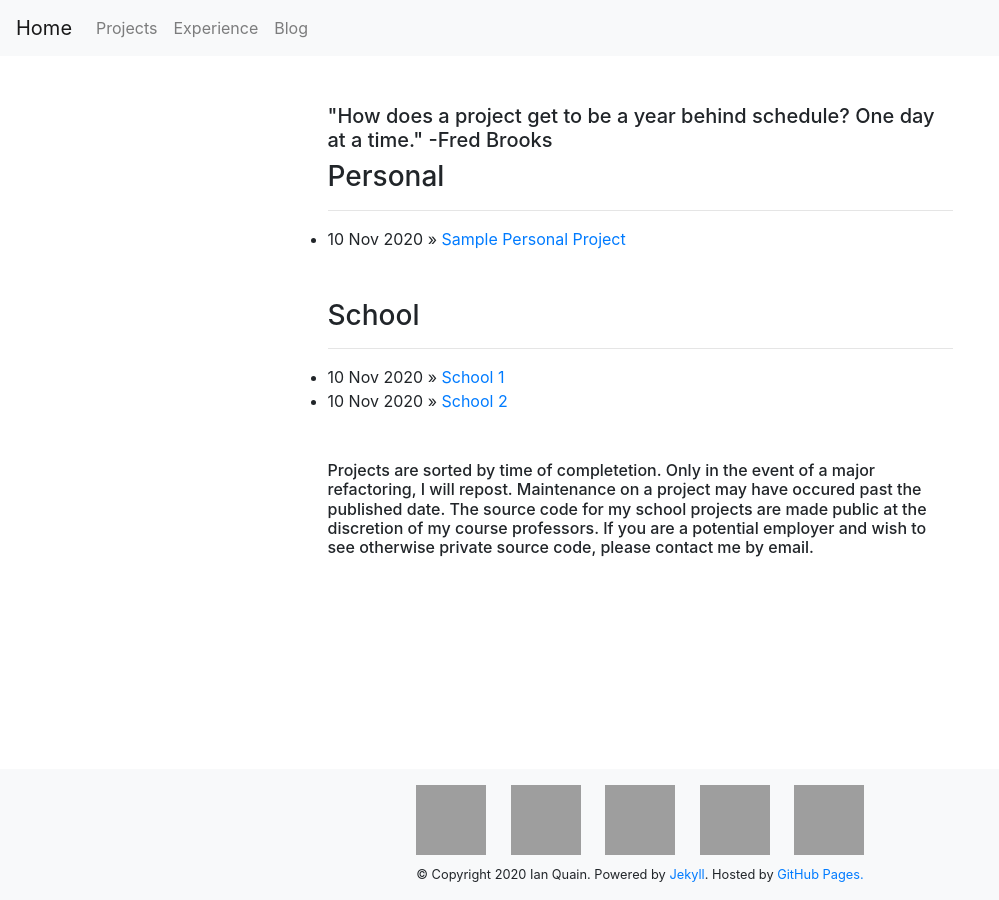
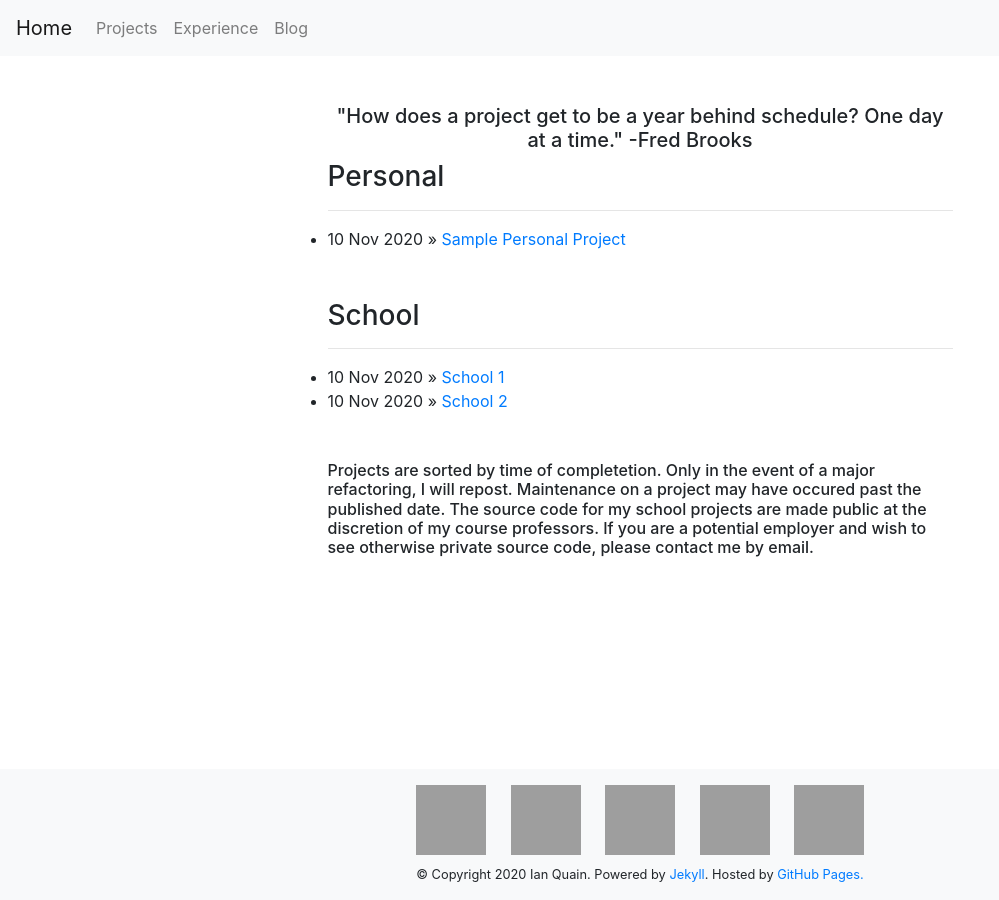
Before and after one commit to quaini/deprecated-personal-website, a Jekyll site: the page built from projects.html, in a window 1280 px wide. Shown: the whole page, without its empty margins (0-999 px from the left). Built offline with Jekyll 4.4.1, drawn with Linux system fonts in a browser that asks for light colours; grey boxes are pictures that could not be loaded.

```diff
--- a/projects.html
+++ b/projects.html
@@ -6,7 +6,7 @@ permalink: /projects
 <div class="row">
     <div class="col-3"></div>
     <div class="col-6">
-        <h5>"How does a project get to be a year behind schedule? One day at a time." -Fred Brooks</h5>
+        <center><h5>"How does a project get to be a year behind schedule? One day at a time." -Fred Brooks</h5></center>
         <h3>Personal</h3>
         <hr></hr>
         <ul>
```
